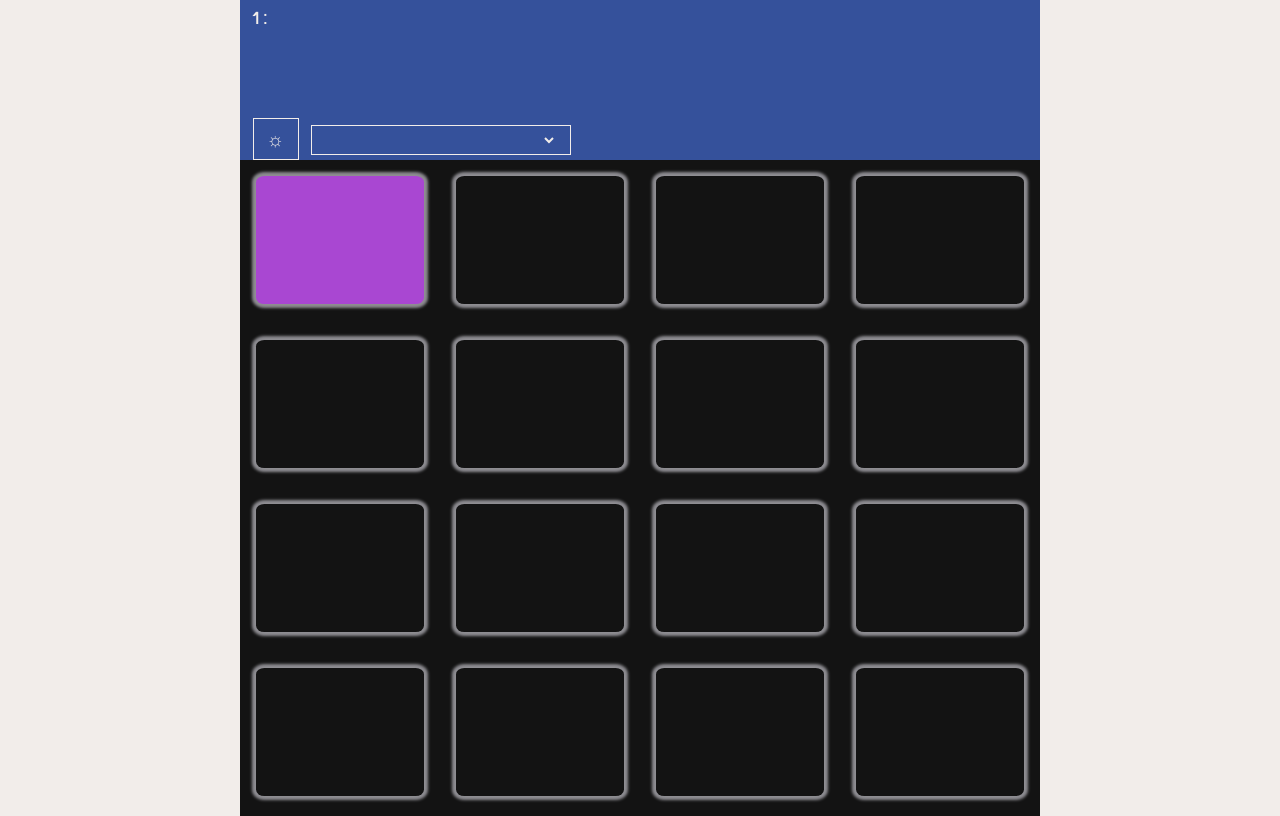
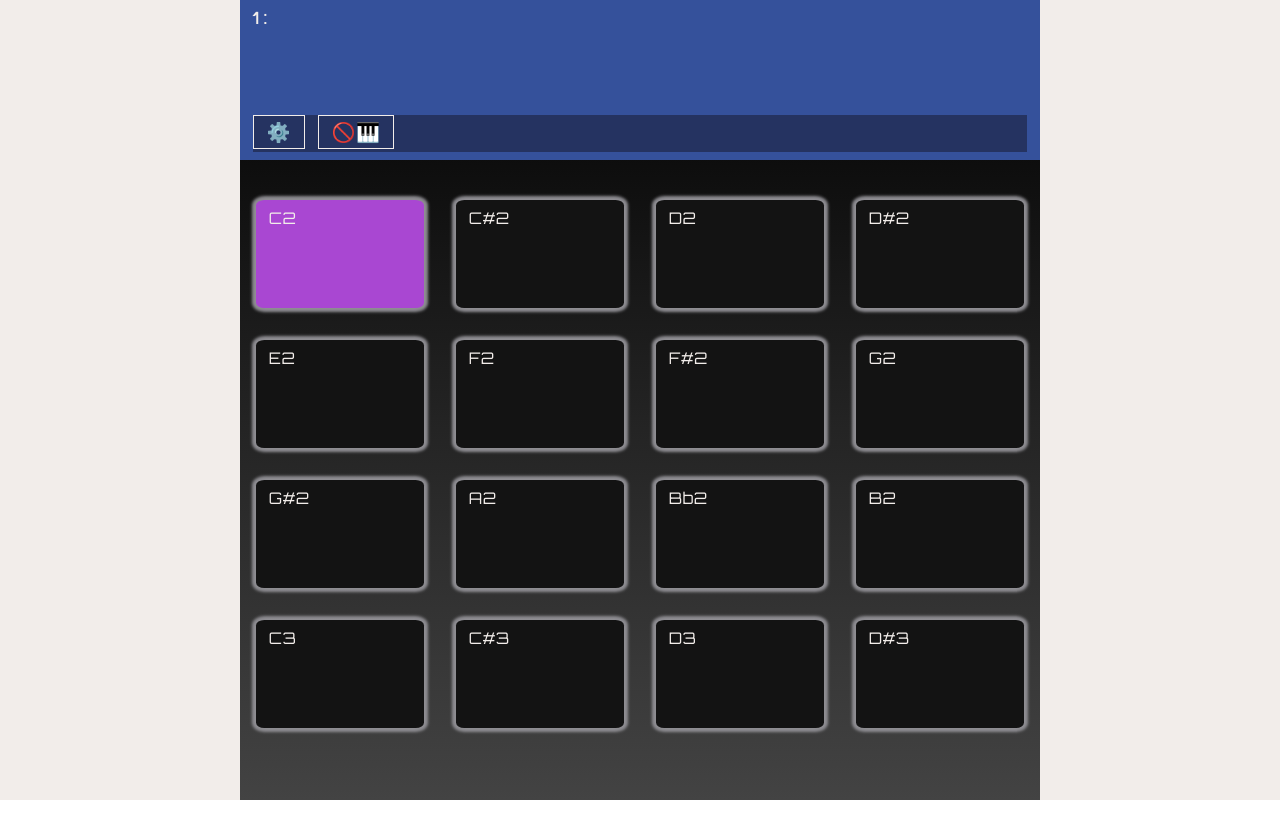
Before and after one commit to CannonFodderr/Sampler, a React (Create React App) app: page / in a window 1280 px wide. Both pictures are taken after a click on the button "START". Built offline with nearby package versions, Linux system fonts and the light colour scheme.

Commit message:
Fix issue - MIDI retriggers previous pad select

```diff
--- a/src/Config/midiMap.js
+++ b/src/Config/midiMap.js
@@ -3,20 +3,20 @@ export default {
     6: {padId: null, cc: "sampleEnd"},
     7: {padId: null, cc: "gain"},
     8: {padId: null, cc: "detune"},
-    36: {padId: 12, cc: "note"},
-    37: {padId: 13, cc: "note"},
-    38: {padId: 14, cc: "note"},
-    39: {padId: 15, cc: "note"},
-    40: {padId: 8, cc: "note"},
-    41: {padId: 9, cc: "note"},
-    42: {padId: 10, cc: "note"},
-    43: {padId: 11, cc: "note"},
-    44: {padId: 4, cc: "note"},
-    45: {padId: 5, cc: "note"},
-    46: {padId: 6, cc: "note"},
-    47: {padId: 7, cc: "note"},
-    48: {padId: 0, cc: "note"},
-    49: {padId: 1, cc: "note"},
-    50: {padId: 2, cc: "note"},
-    51: {padId: 3, cc: "note"},
+    36: {padId: 12, cc: "note", note: "C2"},
+    37: {padId: 13, cc: "note", note: "C#2"},
+    38: {padId: 14, cc: "note", note: "D2"},
+    39: {padId: 15, cc: "note", note: "D#2"},
+    40: {padId: 8, cc: "note", note: "E2"},
+    41: {padId: 9, cc: "note", note: "F2"},
+    42: {padId: 10, cc: "note", note: "F#2"},
+    43: {padId: 11, cc: "note", note: "G2"},
+    44: {padId: 4, cc: "note", note: "G#2"},
+    45: {padId: 5, cc: "note", note: "A2"},
+    46: {padId: 6, cc: "note", note: "Bb2"},
+    47: {padId: 7, cc: "note", note: "B2"},
+    48: {padId: 0, cc: "note", note: "C3"},
+    49: {padId: 1, cc: "note", note: "C#3"},
+    50: {padId: 2, cc: "note", note: "D3"},
+    51: {padId: 3, cc: "note", note: "D#3"},
 }
--- a/src/components/Controls/Controls.css
+++ b/src/components/Controls/Controls.css
@@ -3,11 +3,34 @@
     bottom: 0;
     left: 0;
     margin: 1vh 0;
+    background-color: #0b000260;
 }
 .file-selector-wrapper{
     display: inline;
 }
 .ctl-btn{
+    width: fit-content;
+    border: 1px solid #F2EDEA;
+    color: #F2EDEA;
+    background-color: transparent;
+    padding: 0.5vh 1vw;
+    transition: 0.3s ease-in-out;
+    cursor: pointer;
+    font-family: 'Orbitron', sans-serif;
+    letter-spacing: 0.03em;
+    font-size: 1.2em;
+    font-weight: 800;
+    margin: 0vh 1vw 0vh 0vw;
+    outline: none;
+}
+.ctl-btn:hover{
+    color: #0B0002;
+    background-color: #F2EDEA;
+    border: 1px solid #0B0002;
+}
+
+.ctl-select-wrapper{
+    display: inline;
     height: 100%;
     width: fit-content;
     border: 1px solid #F2EDEA;
@@ -20,26 +43,7 @@
     letter-spacing: 0.03em;
     font-size: 1.2em;
     font-weight: 800;
-    margin: 1vh 1vw 0vh 0vw;
-    outline: none;
-}
-.ctl-btn:hover{
-    color: #F2EDEA;
-    background-color: #0B0002;
-    border: 1px solid #0B0002;
-}
-
-.ctl-select-wrapper{
-    display: inline;
-    border: 1px solid #F2EDEA;
-    color: #F2EDEA;
-    background-color: transparent;
-    padding: 0.5vh 1vw;
-    transition: 0.3s ease-in-out;
-    cursor: pointer;
-    font-family: 'Orbitron', sans-serif;
-    letter-spacing: 0.03em;
-    margin: 1vh 1vw 0vh 0vw;
+    margin: 0vh 1vw 0vh 0vw;
     outline: none;
 }
 
@@ -51,5 +55,4 @@
     text-transform: uppercase;
     font-size: 1em;
     overflow: hidden;
-
 }
--- a/src/components/Controls/Controls.js
+++ b/src/components/Controls/Controls.js
@@ -65,6 +65,9 @@ const Controls = (props) => {
         }
         if(context.editMode && currentPad && !currentPad.source) return renderFileUpload()
     }
+    const renderMidiControls = () => {
+        return <MidiControls />
+    }
     return (
         <div className="controls-wrapper">
             <button
@@ -72,7 +75,7 @@ const Controls = (props) => {
             onClick={() => context.toggleEditMode()}>{props.editToggleText}</button>
             {renderSourceLoadUnload()}
             {renderRecButton()}
-            <MidiControls />
+            {renderMidiControls()}
         </div>
     )
 }
--- a/src/components/Hud/Hud.js
+++ b/src/components/Hud/Hud.js
@@ -7,7 +7,7 @@ import Controls from '../Controls/Controls';
 
 export default () => {
     const context = useContext(Context);
-    let editToggleText = context.editMode ? '◄' : '☼';
+    let editToggleText = context.editMode ? '◀️' : '⚙️';
     return(
         <div className="hud-wrapper" style={{backgroundColor: Colors.lightblue, color: Colors.white}}>
             <WaveformDisplay />
--- a/src/components/MidiControls/MidiControls.js
+++ b/src/components/MidiControls/MidiControls.js
@@ -9,10 +9,11 @@ export default (props) => {
     const renderSelectOptions = () => {
         if(!context.midiInputs) return
         else return context.midiInputs.map(input => {
-            return <option key={input.id} id={input.id}>{input.name}</option>
+            return <option key={input.id} id={input.id}>🎹 {input.name}</option>
         })
     }
     const renderMidiDeviceSelector = () => {
+        if(!context.midiInputs) return "🚫🎹"
         return(
             <select className="ctl-select" style={{color: Colors.white}}>
                 {renderSelectOptions()}
@@ -69,7 +70,7 @@ export default (props) => {
                     }
                 }
             });
-    });
+    }, [context.midiInputs]);
 
     return (
         <div className="ctl-select-wrapper">
--- a/src/components/Pad/Pad.css
+++ b/src/components/Pad/Pad.css
@@ -1,7 +1,9 @@
 .pad{
     box-sizing: border-box;
     width: 21%;
-    padding-bottom: 16vh;
+    padding: 1vh 1vw 10vh 1vw;
+    font-family: 'Orbitron', sans-serif;
+    letter-spacing: 0.03em;
     background-color: #14ABBD;
     border-radius: 5%;
     display: inline-block;
--- a/src/components/Pad/Pad.js
+++ b/src/components/Pad/Pad.js
@@ -13,6 +13,7 @@ export default (props) => {
     id={props.id}
     style={{
         backgroundColor: color,
+        color: Colors.white,
         transition: "0.5s linear",
         boxShadow: `0px 0px 3px 4px ${borderColor}`,
         WebkitBoxShadow: `0px 0px 3px 4px ${borderColor}`,
@@ -22,5 +23,6 @@ export default (props) => {
     onTouchStart={(e) => {context.handleTouchStart(props.id, e)}}
     onTouchEnd={(e) => {context.handleTouchEnd(props.id, e)}}
     >
+    {props.midiNote}
     </div>
 }
--- a/src/components/SamplerGrid/SamplerGrid.css
+++ b/src/components/SamplerGrid/SamplerGrid.css
@@ -2,7 +2,15 @@
     position: relative;
     width: 100%;
     max-width: 800px;
-    height: fit-content;
+    height: 100vh;
     background: #131313;
+    background: #000000;  /* fallback for old browsers */
+    background: -webkit-linear-gradient(to top, #434343, #000000);  /* Chrome 10-25, Safari 5.1-6 */
+    background: linear-gradient(to top, #434343, #000000); /* W3C, IE 10+/ Edge, Firefox 16+, Chrome 26+, Opera 12+, Safari 7+ */
+
     margin: 0 auto;
 }
+
+.grid{
+    margin-top: 3vh
+}
--- a/src/components/SamplerGrid/SamplerGrid.js
+++ b/src/components/SamplerGrid/SamplerGrid.js
@@ -4,8 +4,8 @@ import Colors from '../../Config/ColorScheme';
 import Hud from '../Hud/Hud';
 import PadEditor from '../PadEditor/PadEditor';
 import Pad from '../Pad/Pad';
+import midiMap from '../../Config/midiMap';
 import './SamplerGrid.css';
-
 
 const SamplerGrid = () => {
     const context = useContext(Context);
@@ -13,9 +13,11 @@ const SamplerGrid = () => {
     const renderPad = (item) => {
         let backgroundColor = Colors.black
         let source = context.sources[item.id];
+        const midiNote = midiMap[item.id + 36].note
         if(!context.editMode && source && source.buffer) backgroundColor = context.gridPadsArr[context.selectedPad].color;
         if(context.editMode && source && source.buffer) backgroundColor = Colors.green;
         return <Pad
+        midiNote={midiNote}
         key={item.id}
         id={item.id}
         name={item.name}
--- a/src/contexts/Config/PadGrid.js
+++ b/src/contexts/Config/PadGrid.js
@@ -14,6 +14,7 @@ export default class GridPad {
         this.currentGain = 1;
         this.detune = 0;
         this.sampleEnd = this.sampleStart;
+        this.midiCC = null;
         this.midiNote = null;
     }
 }
--- a/src/contexts/SamplerContext.js
+++ b/src/contexts/SamplerContext.js
@@ -197,7 +197,7 @@ export function SamplerContextStore(props) {
     useEffect(() => {
         if(state.gridPadsArr.length < 1) generateGrid();
     });
-    // console.log(state)
+    console.log(state)
     return <Context.Provider value={{
         ...state,
         setCTX,
```
